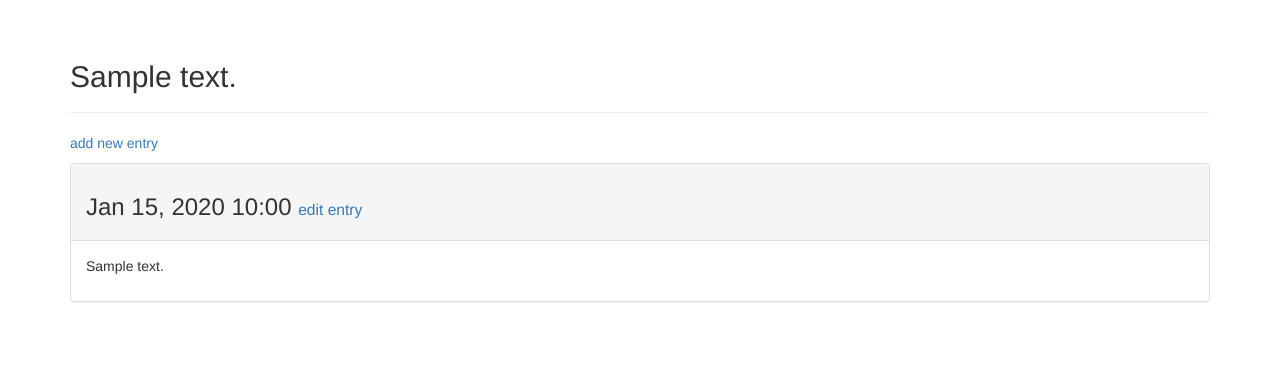
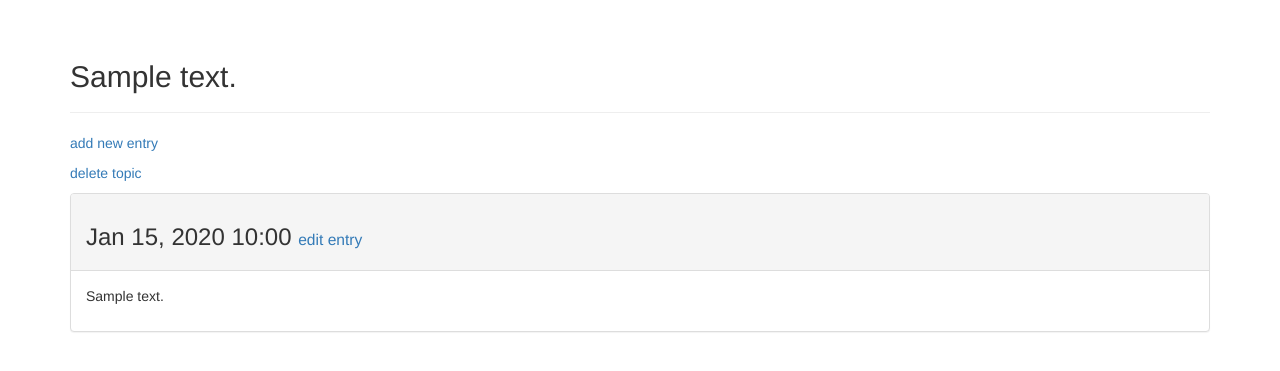
Before and after one commit to laboyd001/python-crash-course-learning-log, a Django app: page /topics/1/ in a window 1280 px wide. Shown: the part 51-422 px from the top of the page. Run offline with Django 3.2, Linux system fonts and the light colour scheme; a user stored in the database is signed in; tables that the repository leaves empty hold one stand-in row (values such as "Sample post"); some libraries are stand-ins or nearby versions.

Commit message:
added delete feature to topics

```diff
--- a/learning_logs/templates/learning_logs/new_entry.html
+++ b/learning_logs/templates/learning_logs/new_entry.html
@@ -11,4 +11,6 @@
     <button name='submit'>add entry</button>
 </form>
 
+
+
 {% endblock content %}
--- a/learning_logs/templates/learning_logs/topic.html
+++ b/learning_logs/templates/learning_logs/topic.html
@@ -7,6 +7,11 @@
 {% block content %}
   <p>
     <a href="{% url 'learning_logs:new_entry' topic.id %}">add new entry</a>
+  </p>
+  <p>
+    <a href="{% url 'learning_logs:delete_topic' topic.id %}">delete topic</a>
+
+
   </p>
 
   {% for entry in entries %}
@@ -28,4 +33,6 @@
         There are no entries for this topic yet.
   {% endfor %}
 
+
+
 {% endblock content %}
--- a/learning_logs/urls.py
+++ b/learning_logs/urls.py
@@ -23,4 +23,7 @@ urlpatterns = [
 
     #page for editing an entry
     path('edit_entry/<int:entry_id>/', views.edit_entry, name='edit_entry'),
+
+    #delete action
+    path('delete_topic/<int:topic_id>/', views.delete_topic, name='delete_topic')
 ]
--- a/learning_logs/views.py
+++ b/learning_logs/views.py
@@ -5,6 +5,7 @@ from django.contrib.auth.decorators import login_required
 
 from .models import Topic, Entry
 from .forms import TopicForm, EntryForm
+from django.contrib import messages
 
 # Create your views here.
 
@@ -89,3 +90,15 @@ def edit_entry(request, entry_id):
 
     context = {'entry': entry, 'topic': topic, 'form': form}
     return render(request, 'learning_logs/edit_entry.html', context)
+
+@login_required
+def delete_topic(request, topic_id):
+    """delete topic from learning log"""
+    topic = Topic.objects.get(id=topic_id)
+    topics = Topic.objects.filter(owner=request.user).order_by('date_added')
+
+    topic.delete()
+    messages.success(request, 'You have successfully deleted the topic!')
+
+    context = {'topics': topics}
+    return render(request, 'learning_logs/delete_topic.html', context)
```
Also changed, not shown: learning_logs/templates/learning_logs/delete_topic.html (added, +17 -0 lines).
